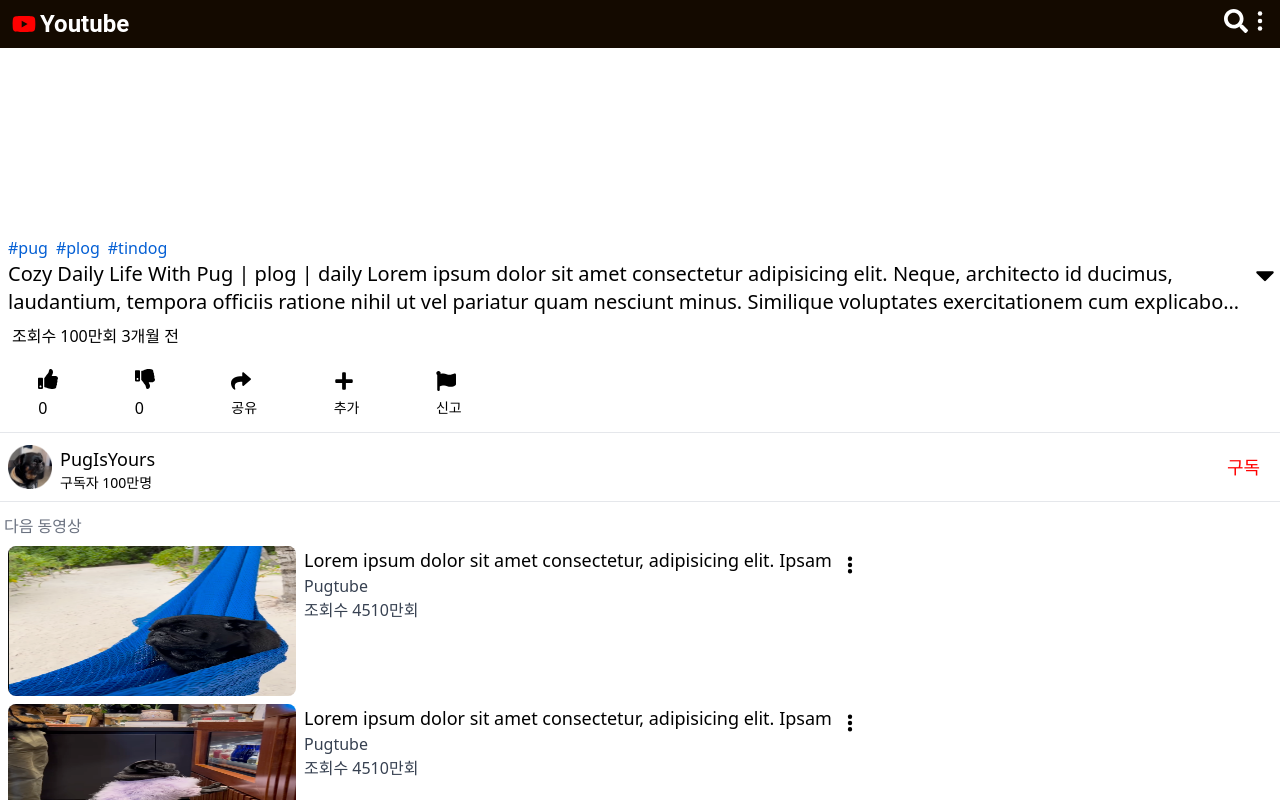
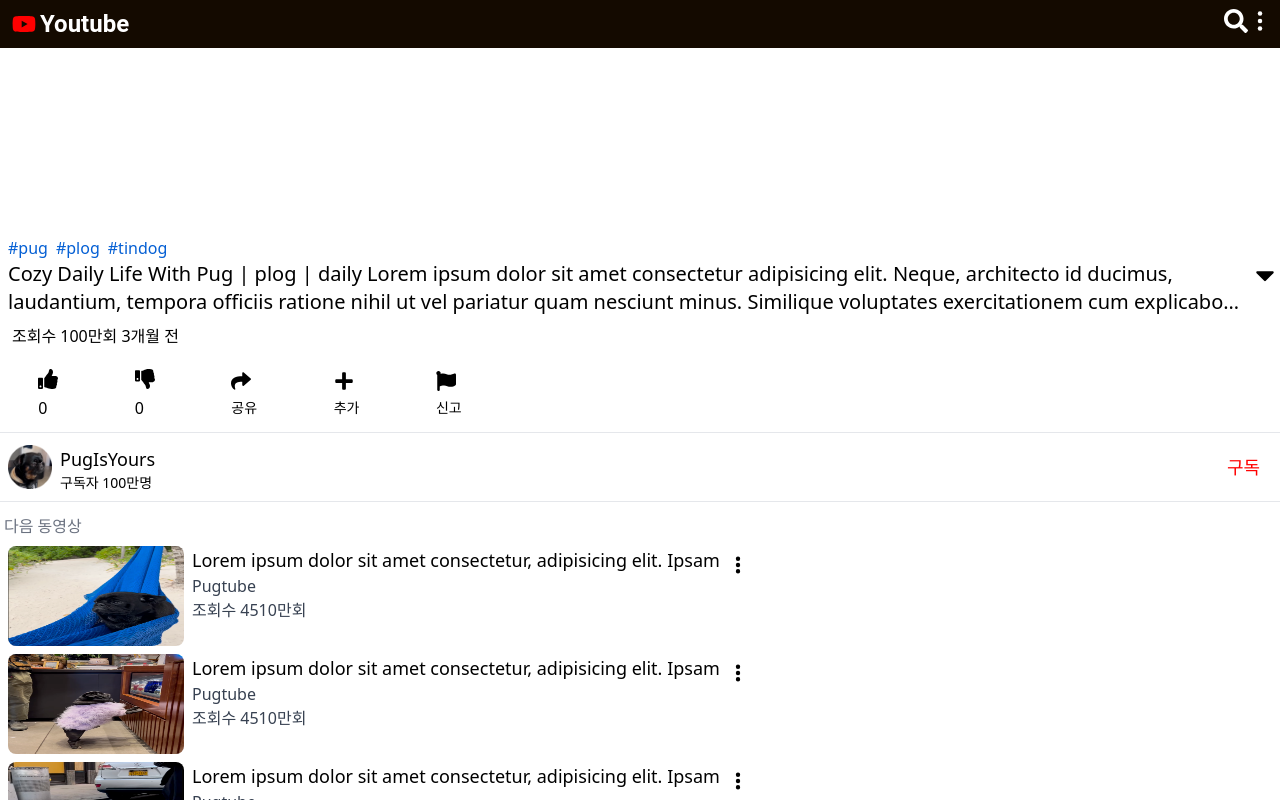
Before and after one commit to sorocode/Youtube-Clone, a React (Vite) app in the folder react-used/: page / in a window 1280 px wide. Shown: the top 800 px of the page. Built offline with nearby package versions, Linux system fonts and the light colour scheme.

Commit message:
sticky 구현

```diff
--- a/react-used/package.json
+++ b/react-used/package.json
@@ -17,6 +17,7 @@
     "react-dom": "^18.2.0",
     "react-icons": "^5.0.1",
     "react-player": "^2.14.1",
+    "react-sticky-video": "^0.3.3",
     "styled-components": "^6.1.8"
   },
   "devDependencies": {
--- a/react-used/src/components/Player.jsx
+++ b/react-used/src/components/Player.jsx
@@ -1,8 +1,10 @@
 import ReactPlayer from "react-player";
+// import StickyVideo from "react-sticky-video";
+// import "react-sticky-video/dist/index.css";
 
 export default function Player() {
   return (
-    <div className="flex max-w-[1000px] mx-auto sticky">
+    <div className="playerContainer max-w-[1000px] mx-auto sticky top-0">
       <ReactPlayer
         url={"https://youtu.be/yomSywNstWI?si=qi9t9yq5D2WvHM-V"}
         width="100%"
--- a/react-used/src/components/UpNext.jsx
+++ b/react-used/src/components/UpNext.jsx
@@ -14,10 +14,10 @@ function UpNext() {
         <ul>
           {images.map((item) => (
             <li key={item} className="flex mb-2">
-              <img src={item} className="h-[150px] min-w-72 rounded-lg ml-2" />
+              <img src={item} className="h-[100px] min-w-44 rounded-lg ml-2" />
               <div className="info flex">
                 <div className="metadata ml-2">
-                  <p className="text-lg">
+                  <p className="text-lg line-clamp-2">
                     Lorem ipsum dolor sit amet consectetur, adipisicing elit.
                     Ipsam
                   </p>
```
Also changed, not shown: 1 other file (tests, documents, lock files or other folders).
